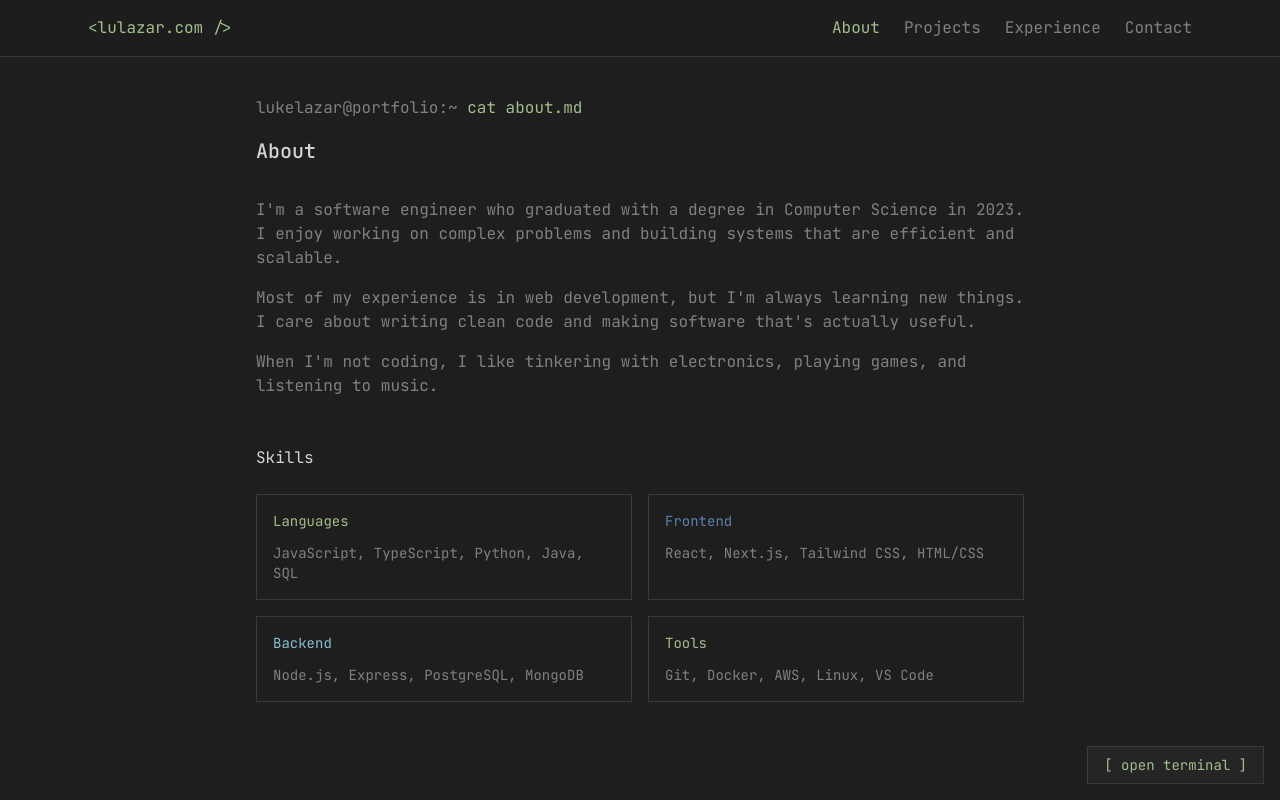
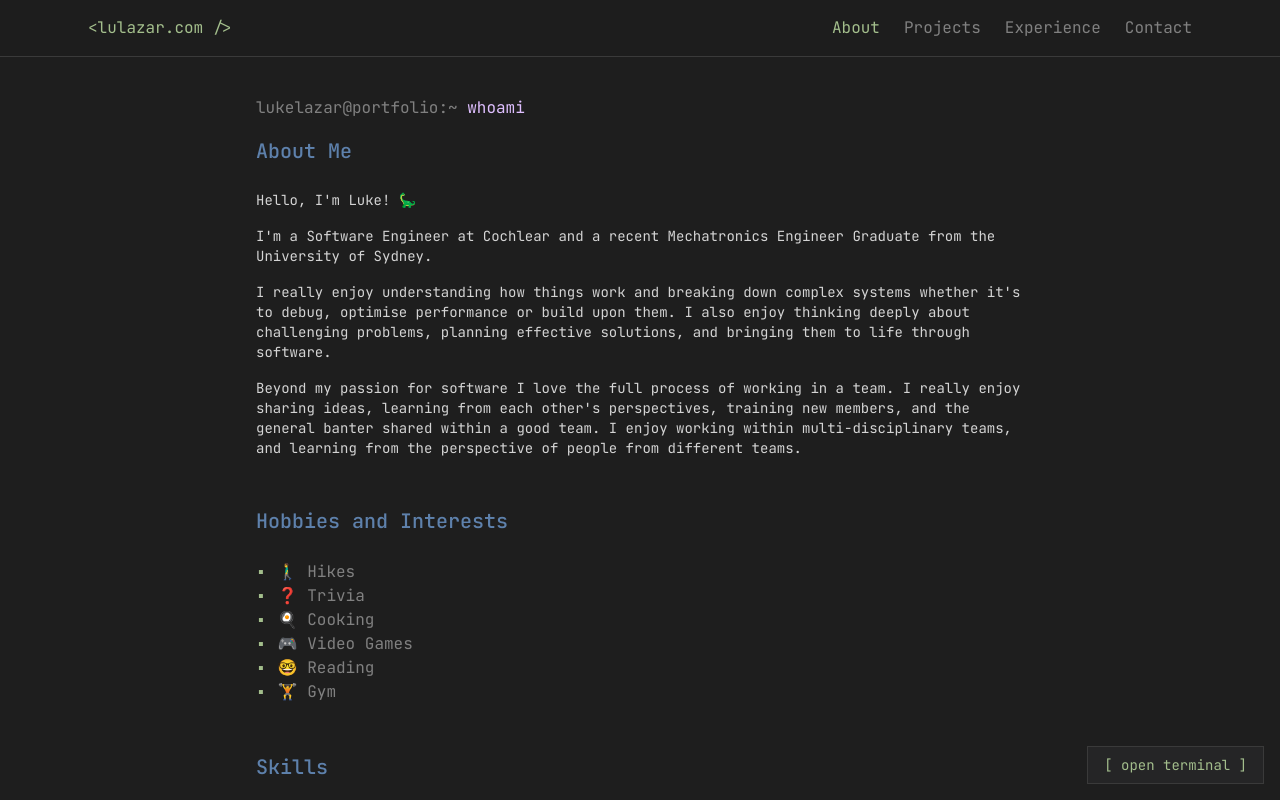
Before and after one commit to lazarr1/lulazar-com, a React (Vite) app: page /about in a window 1280 px wide. Shown: the top 800 px of the page. Built offline with nearby package versions, Linux system fonts and the light colour scheme.

Commit message:
wip about me

```diff
--- a/src/pages/About.tsx
+++ b/src/pages/About.tsx
@@ -1,34 +1,79 @@
-import { PageTransition } from '../components/PageTransition';
+import { Link } from "react-router-dom";
+import { PageTransition } from "../components/PageTransition";
 
 export function About() {
   return (
     <PageTransition>
       <section className="min-h-screen px-4 py-24">
         <div className="max-w-3xl mx-auto w-full">
-          <div className="mb-8 opacity-0 animate-slideInLeft">
-            <div className="text-[#a3be8c] mb-4">
-              <span className="text-[#808080]">lukelazar@portfolio:~</span> cat about.md
+          <div className="mb-6 opacity-0 animate-slideInLeft">
+            <div className="text-[#dfbfff] mb-4">
+              <span className="text-[#808080]">lukelazar@portfolio:~</span>{" "}
+              whoami
             </div>
-            <h2>About</h2>
+            <h2 className="text-[#5e81ac]">About Me</h2>
           </div>
 
-          <div className="space-y-4 text-[#808080] mb-12">
+          <div className="space-y-4 mb-12 text-sm">
             <p className="opacity-0 animate-fadeInUp delay-100">
-              I'm a software engineer who graduated with a degree in Computer Science in 2023.
-              I enjoy working on complex problems and building systems that are efficient and scalable.
+              Hello, I'm Luke! 🦕
             </p>
             <p className="opacity-0 animate-fadeInUp delay-200">
-              Most of my experience is in web development, but I'm always learning new things.
-              I care about writing clean code and making software that's actually useful.
+              I'm a Software Engineer at Cochlear and a recent Mechatronics
+              Engineer Graduate from the University of Sydney.
             </p>
             <p className="opacity-0 animate-fadeInUp delay-300">
-              When I'm not coding, I like tinkering with electronics, playing games, and listening to music.
+              I really enjoy understanding how things work and breaking down
+              complex systems whether it's to debug, optimise performance or
+              build upon them. I also enjoy thinking deeply about challenging
+              problems, planning effective solutions, and bringing them to life
+              through software.
+            </p>
+            <p className="opacity-0 animate-fadeInUp delay-400">
+              Beyond my passion for software I love the full process of working
+              in a team. I really enjoy sharing ideas, learning from each
+              other's perspectives, training new members, and the general banter
+              shared within a good team. I enjoy working within
+              multi-disciplinary teams, and learning from the perspective of
+              people from different teams.
             </p>
           </div>
 
           <div className="opacity-0 animate-fadeInUp delay-400">
-            <div className="mb-6">
-              <h3>Skills</h3>
+            <div className="mb-6 opacity-0 animate-slideInLeft">
+              <h2 className="text-[#5e81ac]">Hobbies and Interests</h2>
+            </div>
+            <ul className="space-y-1 mb-12 pl-24">
+              <li className="text-[#808080] flex gap-3 pl-24">
+                <span className="text-[#a3be8c]">▪</span>
+                <span>🚶‍♂️ Hikes</span>
+              </li>
+              <li className="text-[#808080] flex gap-3">
+                <span className="text-[#a3be8c]">▪</span>
+                <span>❓ Trivia</span>
+              </li>
+              <li className="text-[#808080] flex gap-3">
+                <span className="text-[#a3be8c]">▪</span>
+                <span>🍳 Cooking</span>
+              </li>
+              <li className="text-[#808080] flex gap-3">
+                <span className="text-[#a3be8c]">▪</span>
+                <span>🎮 Video Games</span>
+              </li>
+              <li className="text-[#808080] flex gap-3">
+                <span className="text-[#a3be8c]">▪</span>
+                <span>🤓 Reading</span>
+              </li>
+              <li className="text-[#808080] flex gap-3">
+                <span className="text-[#a3be8c]">▪</span>
+                <span>🏋️ Gym</span>
+              </li>
+            </ul>
+          </div>
+
+          <div className="opacity-0 animate-fadeInUp delay-400">
+            <div className="mb-6 opacity-0 animate-slideInLeft">
+              <h2 className="text-[#5e81ac]">Skills</h2>
             </div>
             <div className="grid sm:grid-cols-2 gap-4">
               <div className="border border-[#3a3a3a] p-4 hover:border-[#a3be8c] transition-colors">
--- a/src/pages/Hero.tsx
+++ b/src/pages/Hero.tsx
@@ -13,7 +13,7 @@ export function Hero() {
       <section className="min-h-screen flex items-center justify-center px-4 pt-20">
         <div className="max-w-3xl mx-auto">
           <div className="mb-8 opacity-0 animate-fadeInUp">
-            <div className="text-[#a3be8c] mb-4">
+            <div className="text-[#dfbfff] mb-4">
               <span className="text-[#808080]">lukelazar@portfolio:~</span> cat
               intro.txt
             </div>
@@ -43,7 +43,7 @@ export function Hero() {
           <div className="mt-12 text-[#808080] opacity-0 animate-fadeInUp delay-400">
             <div className="flex gap-2 mb-2">
               <span className="text-[#a3be8c]">$</span>
-              <span>ls socials/</span>
+              <span className="text-[#dfbfff]">ls socials/</span>
             </div>
             <div className="pl-4 text-sm flex col gap-4 items-center">
               <GitHubButton />
```
